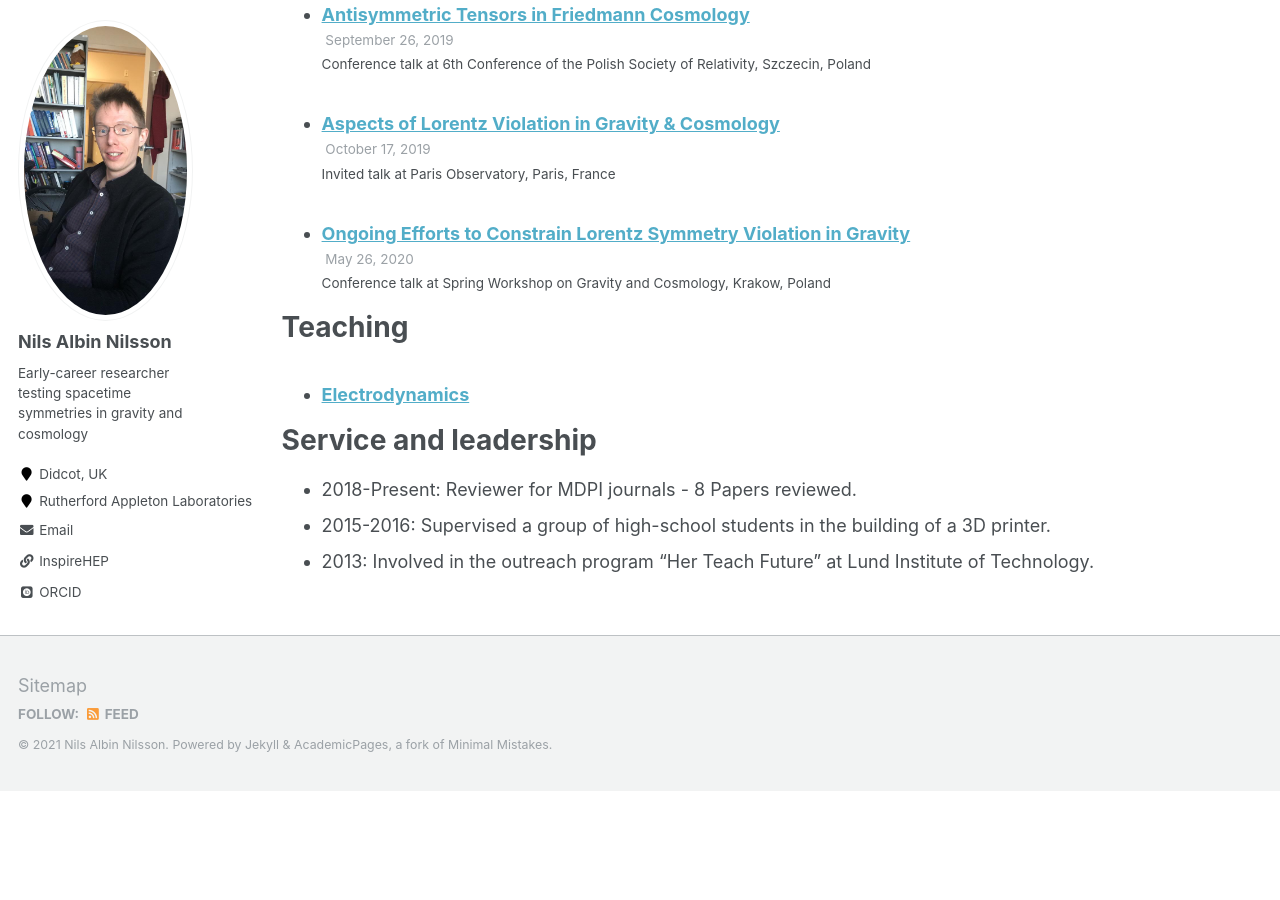
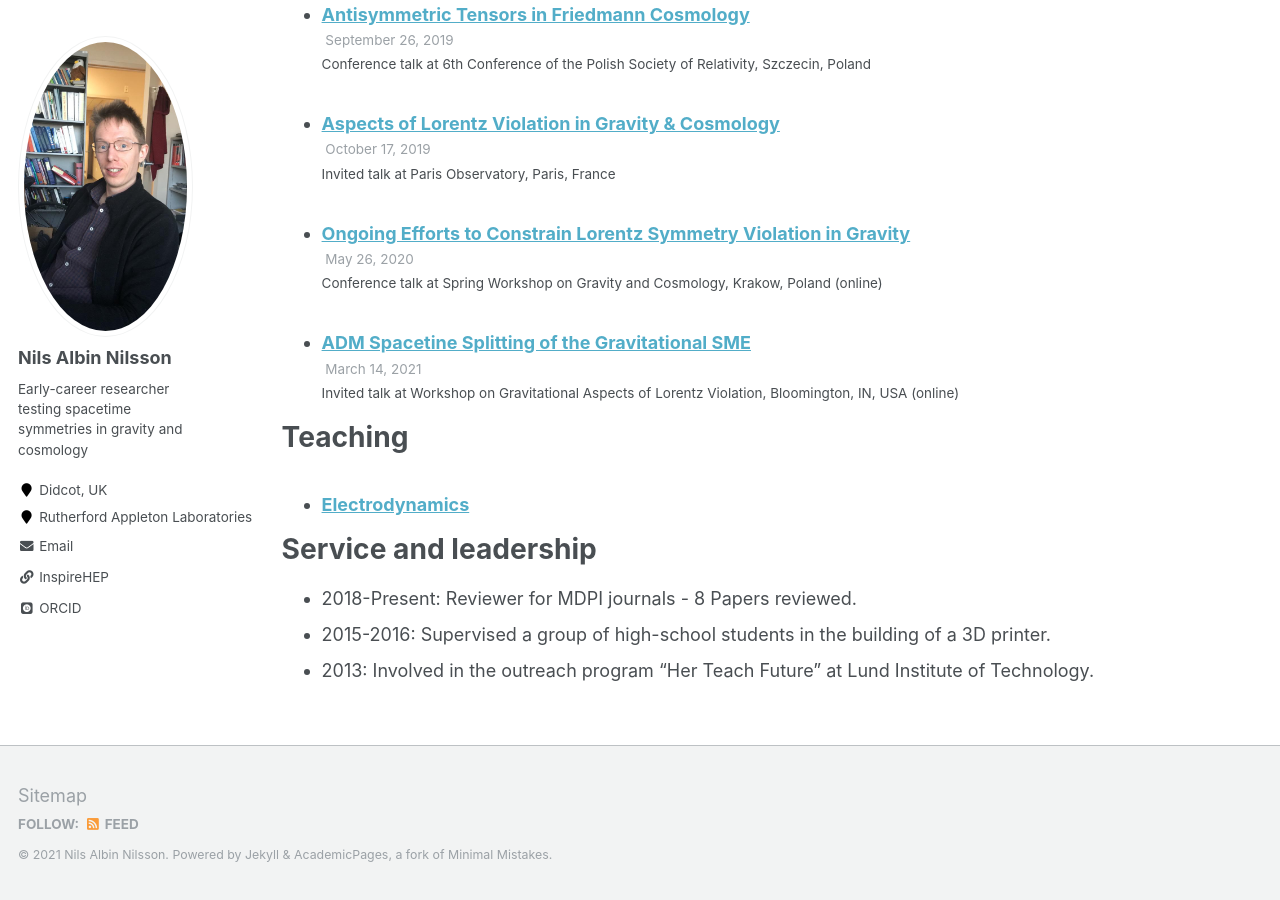
Before and after one commit to nilsanilsson/nilsanilsson.github.io, a Jekyll site: the page built from _pages/cv.md, in a window 1280 px wide and 900 px high, scrolled down 2450 px. Built offline with Jekyll 4.4.1, drawn with Linux system fonts in a browser that asks for light colours; some web fonts are replaced; before the commit the page ends 3241 px from its top, so only the background shows below that.

Commit message:
Initial commit

```diff
--- a/_talks/2020-05-26-krakow1.md
+++ b/_talks/2020-05-26-krakow1.md
@@ -5,5 +5,5 @@ type: "Conference talk"
 permalink: /talks/2020-05-26-krakow1
 venue: "Spring Workshop on Gravity and Cosmology"
 date: 2020-05-26
-location: "Krakow, Poland"
+location: "Krakow, Poland (online)"
 ---
--- /dev/null
+++ b/_talks/2021-03-14-lvgr21.md
@@ -0,0 +1,9 @@
+---
+title: "ADM Spacetine Splitting of the Gravitational SME"
+collection: talks
+type: "Invited talk"
+permalink: /talks/2021-03-14-lvgr21
+venue: "Workshop on Gravitational Aspects of Lorentz Violation"
+date: 2021-03-14
+location: "Bloomington, IN, USA (online)"
+---
--- a/markdown_generator/talks.tsv
+++ b/markdown_generator/talks.tsv
@@ -1,5 +1,6 @@
 title	type	url_slug	venue	date	location	talk_url	description
-Ongoing Efforts to Constrain Lorentz Symmetry Violation in Gravity	Conference talk	krakow1	Spring Workshop on Gravity and Cosmology	2020-05-26	Krakow, Poland
+ADM Spacetine Splitting of the Gravitational SME	Invited talk	lvgr21	Workshop on Gravitational Aspects of Lorentz Violation	2021-03-14	Bloomington, IN, USA (online)
+Ongoing Efforts to Constrain Lorentz Symmetry Violation in Gravity	Conference talk	krakow1	Spring Workshop on Gravity and Cosmology	2020-05-26	Krakow, Poland (online)
 Aspects of Lorentz Violation in Gravity & Cosmology	Invited talk	paris1	Paris Observatory	2019-10-17	Paris, France
 Antisymmetric Tensors in Friedmann Cosmology	Conference talk	szcz2	6th Conference of the Polish Society of Relativity	2019-09-26	Szczecin, Poland
 A 3+1 Decomposition of the Minimal SME Gravitational Sector	Poster presentation	cpt1	Eighth Meeting on CPT and Lorentz Symmetry	2019-05-15	Bloomington, IN, USA
```
